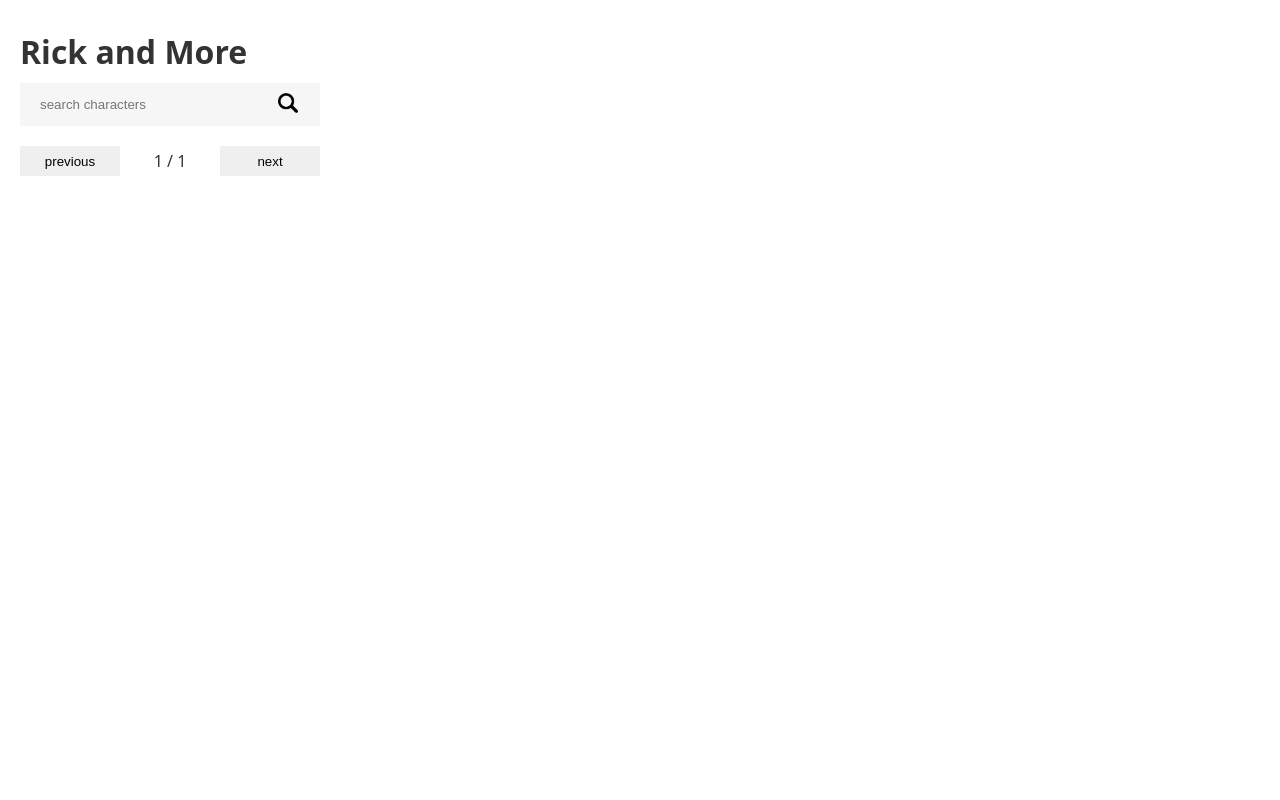
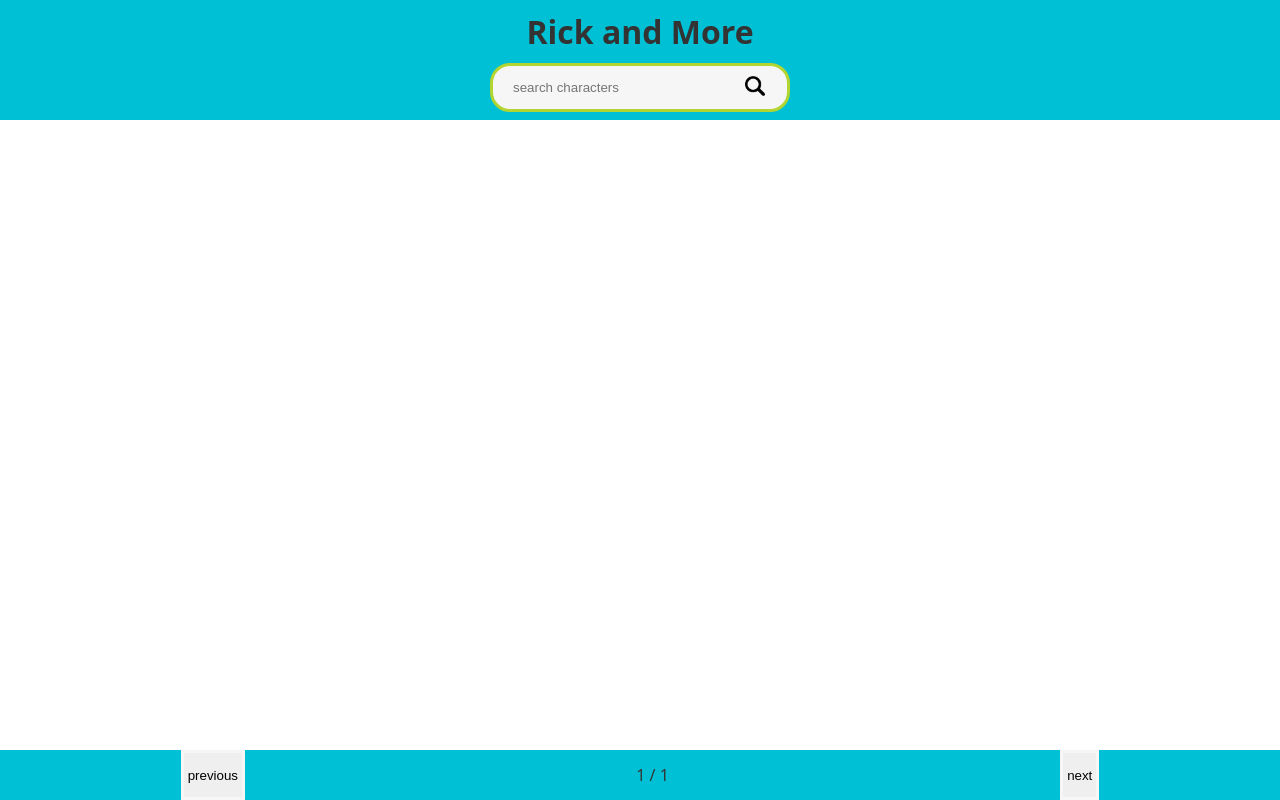
Before and after one commit to VadlamudiGirish/rick-and-morty-app, a website with bundled scripts: page index.html in a window 1280 px wide. Built offline with nearby package versions, Linux system fonts and the light colour scheme; no server answers.

Commit message:
Implement css update

```diff
--- a/components/CharacterCard/CharacterCard.css
+++ b/components/CharacterCard/CharacterCard.css
@@ -1,9 +1,15 @@
 .card-container {
   margin-bottom: 10px;
+  display: flex;
+  flex-direction: column;
 }
 .card {
+  overflow: hidden;
   width: 300px;
   background-color: var(--color-secondary);
+  margin: 10px;
+  align-self: center;
+  border-radius: 20px;
 }
 
 .card__info {
@@ -23,3 +29,7 @@
 li {
   list-style: none;
 }
+
+.card__title {
+  text-align: center;
+}
--- a/components/NavButton/NavButton.css
+++ b/components/NavButton/NavButton.css
@@ -1,5 +1,8 @@
 .button {
-  border: none;
+  border: solid;
+  border-color: var(--color-secondary);
+
+  padding: 4px;
 }
 
 .button:hover {
--- a/components/NavPagination/NavPagination.css
+++ b/components/NavPagination/NavPagination.css
@@ -1,10 +1,19 @@
 .navigation {
   height: 30px;
-  display: grid;
-  grid-template-columns: 100px 100px 100px;
+  display: flex;
+  flex-direction: row;
+  justify-content: space-around;
+  align-self: center;
+  background-color: #00c0d5;
+  position: fixed;
+  width: 100%;
+  bottom: 0;
+  height: 50px;
 }
 
 .navigation__pagination {
   display: grid;
   place-items: center;
+  padding-left: 30px;
+  padding-right: 30px;
 }
--- a/components/SearchBar/SearchBar.css
+++ b/components/SearchBar/SearchBar.css
@@ -1,5 +1,6 @@
 .search-bar-container {
   width: 300px;
+  align-self: center;
 }
 
 .search-bar {
@@ -7,6 +8,9 @@
   background-color: var(--color-secondary);
   display: grid;
   grid-template-columns: 1fr 24px;
+  border-radius: 20px;
+  border: solid;
+  border-color: #b3d531;
 }
 
 .search-bar__input {
--- a/index.html
+++ b/index.html
@@ -11,8 +11,8 @@
     <script type="module" src="./index.js"></script>
   </head>
   <body>
-    <h1 class="title">Rick and More</h1>
-    <main>
+    <header>
+      <h1 class="title">Rick and More</h1>
       <div class="search-bar-container" data-js="search-bar-container">
         <form action="" class="search-bar" data-js="search-bar">
           <input
@@ -31,6 +31,8 @@
           </button>
         </form>
       </div>
+    </header>
+    <main>
       <ul class="card-container" data-js="card-container"></ul>
     </main>
     <nav class="navigation" data-js="navigation">
--- a/index.js
+++ b/index.js
@@ -30,7 +30,7 @@
     const characterName = character.name;
     const imageSource = character.image;
     const status = character.status;
-    const characterType = character.type;
+    const characterType = character.type ? character.type : "nill";
     const occurences = character.episode.length;
     const cardElement = createCharacterCard(
       imageSource,
--- a/styles.css
+++ b/styles.css
@@ -18,15 +18,27 @@
 body {
   font-family: var(--font-family);
   color: var(--color-primary);
-  padding: 20px;
 }
 
 main {
   display: flex;
   flex-direction: column;
   gap: 10px;
+  margin-top: 120px;
+  margin-bottom: 40px;
+}
+
+header {
+  background-color: #00c0d5;
+  display: flex;
+  flex-direction: column;
+  position: fixed;
+  width: 100%;
+  height: 120px;
+  top: 0;
 }
 
 .title {
   padding: 10px 0;
+  text-align: center;
 }
```
